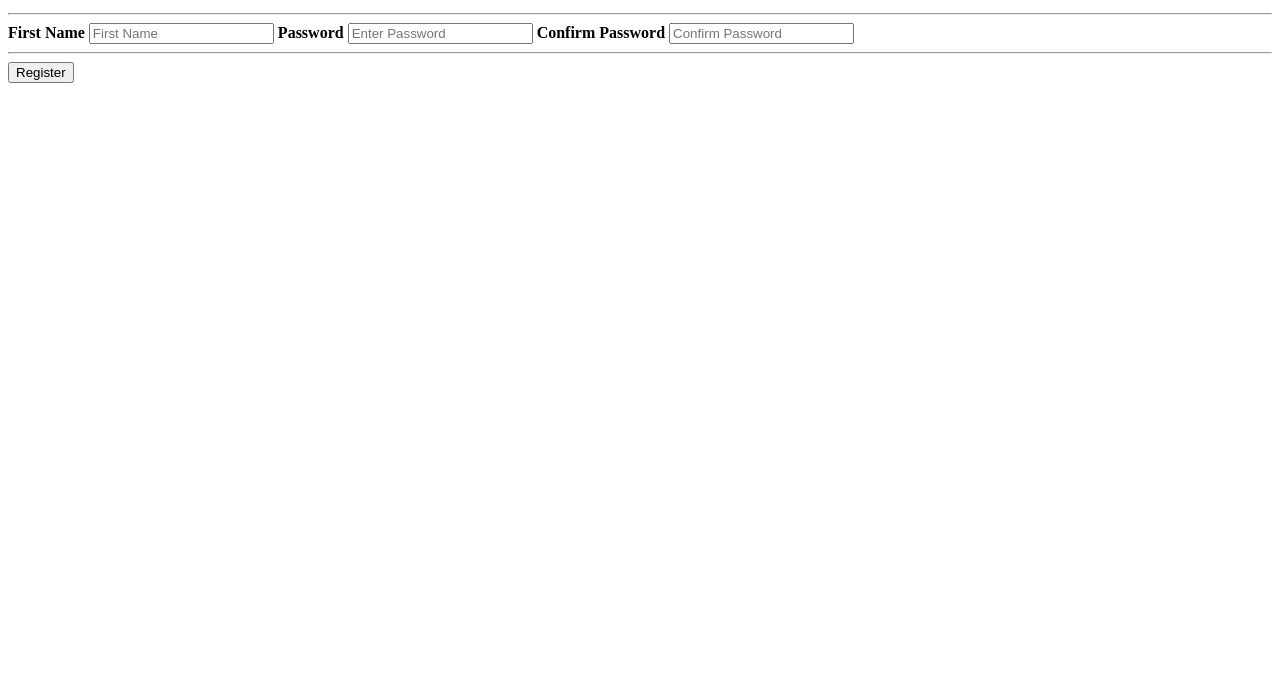
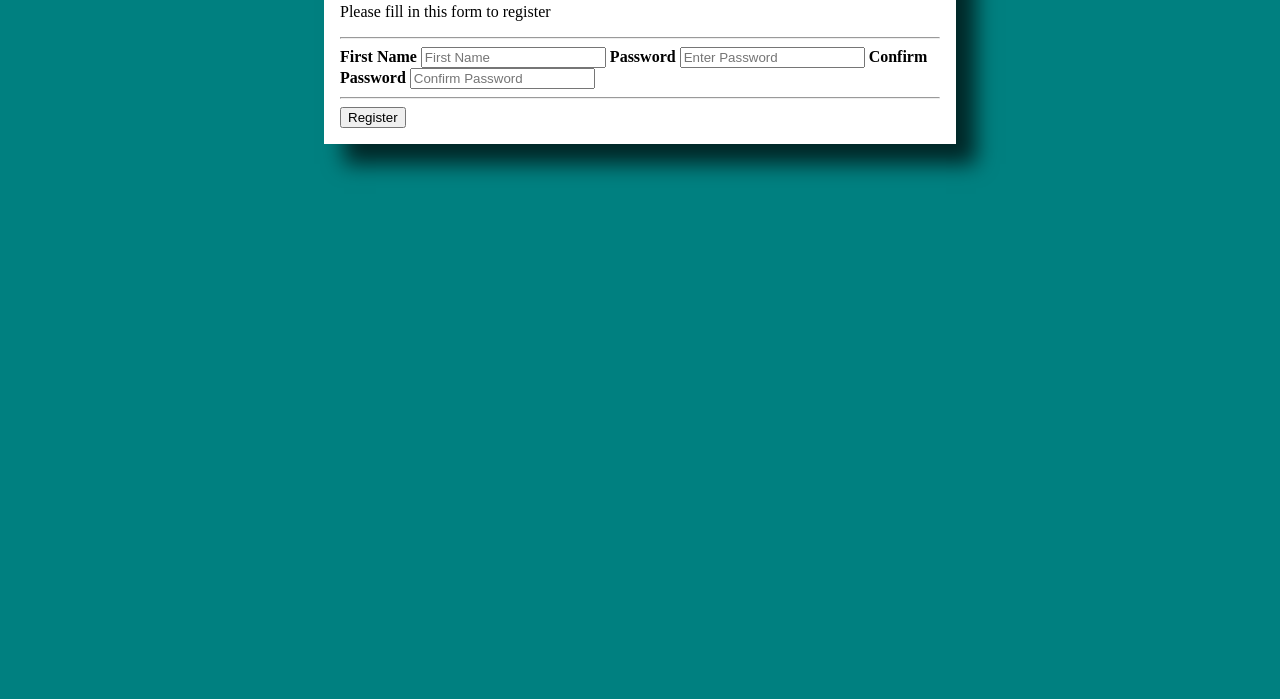
Before and after one commit to danCode-s/html-registration-form, a plain HTML site: page index1.html in a window 1280 px wide. Shown: the part 101-800 px from the top of the page. Drawn offline with Linux system fonts and the light colour scheme.

Commit message:
added a container to the div and a style file

```diff
--- a/index1.html
+++ b/index1.html
@@ -1,6 +1,7 @@
 <!DOCTYPE html>
 <html lang="en">
 <head>
+    <link rel="stylesheet" href="style.css">
     <meta charset="UTF-8">
     <meta http-equiv="X-UA-Compatible" content="IE=edge">
     <meta name="viewport" content="width=device-width, initial-scale=1.0">
@@ -8,6 +9,7 @@
 </head>
 <body>
     <form action="">
+        <div class="container">
         <h1>Register</h1>
         <p>Please fill in this form to register</p>
         <hr>
@@ -23,6 +25,8 @@
 
         <hr>
         <button type='submit'>Register</button>
+        </div>
+
     </form>
 </body>
 </html>
--- /dev/null
+++ b/style.css
@@ -0,0 +1,14 @@
+body{
+    background-color: teal;
+}
+*{
+    box-sizing: border-box;
+}
+.container {
+    margin: auto;
+    width: 50%;
+    padding: 16px;
+    box-shadow: 20px 20px 20px 0px rgba(0, 0, 0, 0.7);
+    background-color: white;
+}
+in
```
